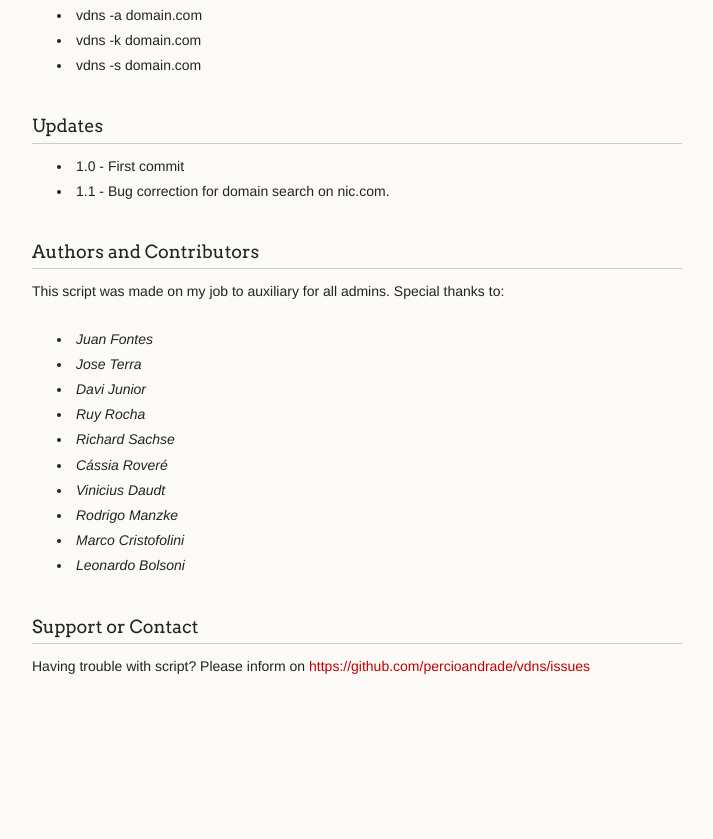
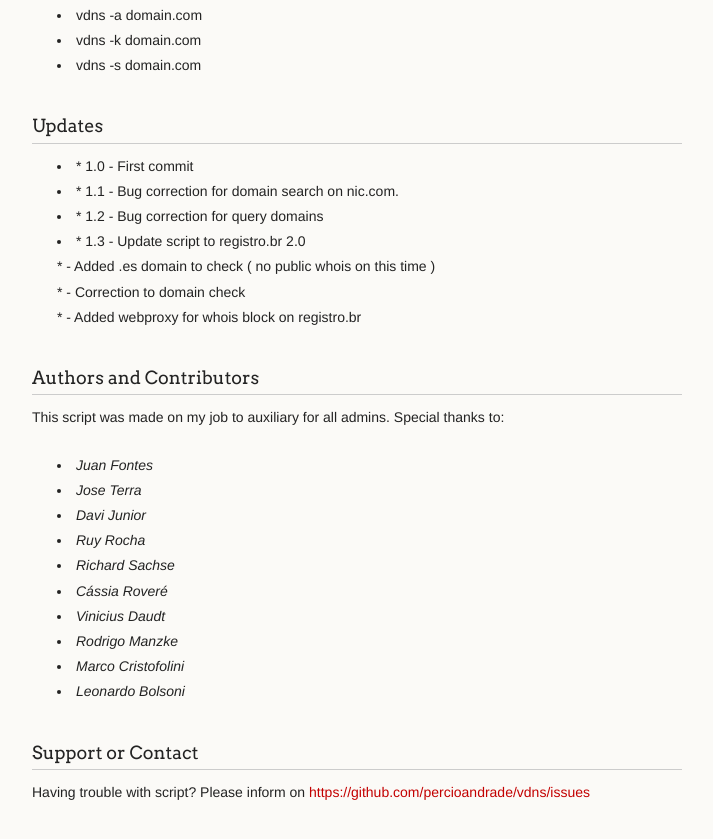
Before and after one commit to percioandrade/vdns, a plain HTML site: page index.html in a window 1280 px wide. Shown: the part 962-1801 px from the top of the page, without its empty margins (278-991 px from the left). Before the commit the page ends 1713 px from the top, so only its background shows below. Drawn offline with Linux system fonts and the light colour scheme.

Commit message:
Update index.html

```diff
--- a/index.html
+++ b/index.html
@@ -81,8 +81,13 @@
 <a name="updates" class="anchor" href="#updates"><span class="octicon octicon-link"></span></a>Updates</h3>
 
 <ul>
-<li>1.0 - First commit</li>
-<li>1.1 - Bug correction for domain search on nic.com.</li>
+<li>* 1.0 - First commit</li>
+<li>* 1.1 - Bug correction for domain search on nic.com.</li>
+<li>* 1.2 - Bug correction for query domains</li>
+<li>* 1.3 - Update script to registro.br 2.0<br />
+*     - Added .es domain to check ( no public whois on this time )<br />
+*     - Correction to domain check<br />
+*     - Added webproxy for whois block on registro.br</li>
 </ul><h3>
 <a name="authors-and-contributors" class="anchor" href="#authors-and-contributors"><span class="octicon octicon-link"></span></a>Authors and Contributors</h3>
 
```
